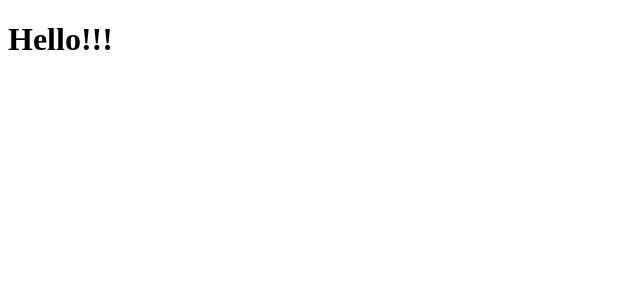
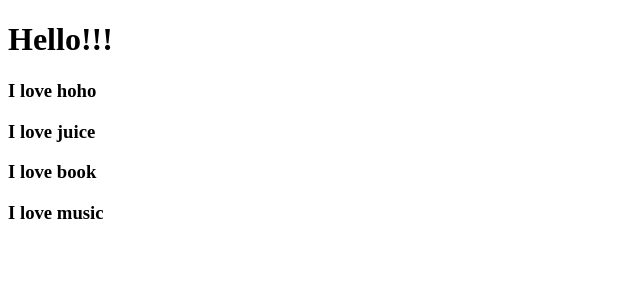
Before and after one commit to hoseong511/test23, a React (Create React App) app in the folder moviehoho/: page / in a window 1280 px wide. Shown: the top 300 px of the page, without its empty margins (0-640 px from the left). Built offline with nearby package versions, Linux system fonts and the light colour scheme.

Commit message:
update App.js

```diff
--- a/moviehoho/src/App.js
+++ b/moviehoho/src/App.js
@@ -1,4 +1,8 @@
-import React from "react";
+import React from "react"; //jsx가 인식하기 위한 장치
+
+function Potato({ fav }){
+  return ( <h3>I love {fav}</h3>)
+}
 
 function App() {
   return (
@@ -6,6 +10,11 @@ function App() {
             <h1>
               Hello!!!
             </h1>
+            <Potato fav="hoho"/>
+            <Potato fav="juice"/>
+            <Potato fav="book"/>
+            <Potato fav="music"/>
+
           </div>
         );
 
```
Also changed, not shown: 1 other file (tests, documents, lock files or other folders).
